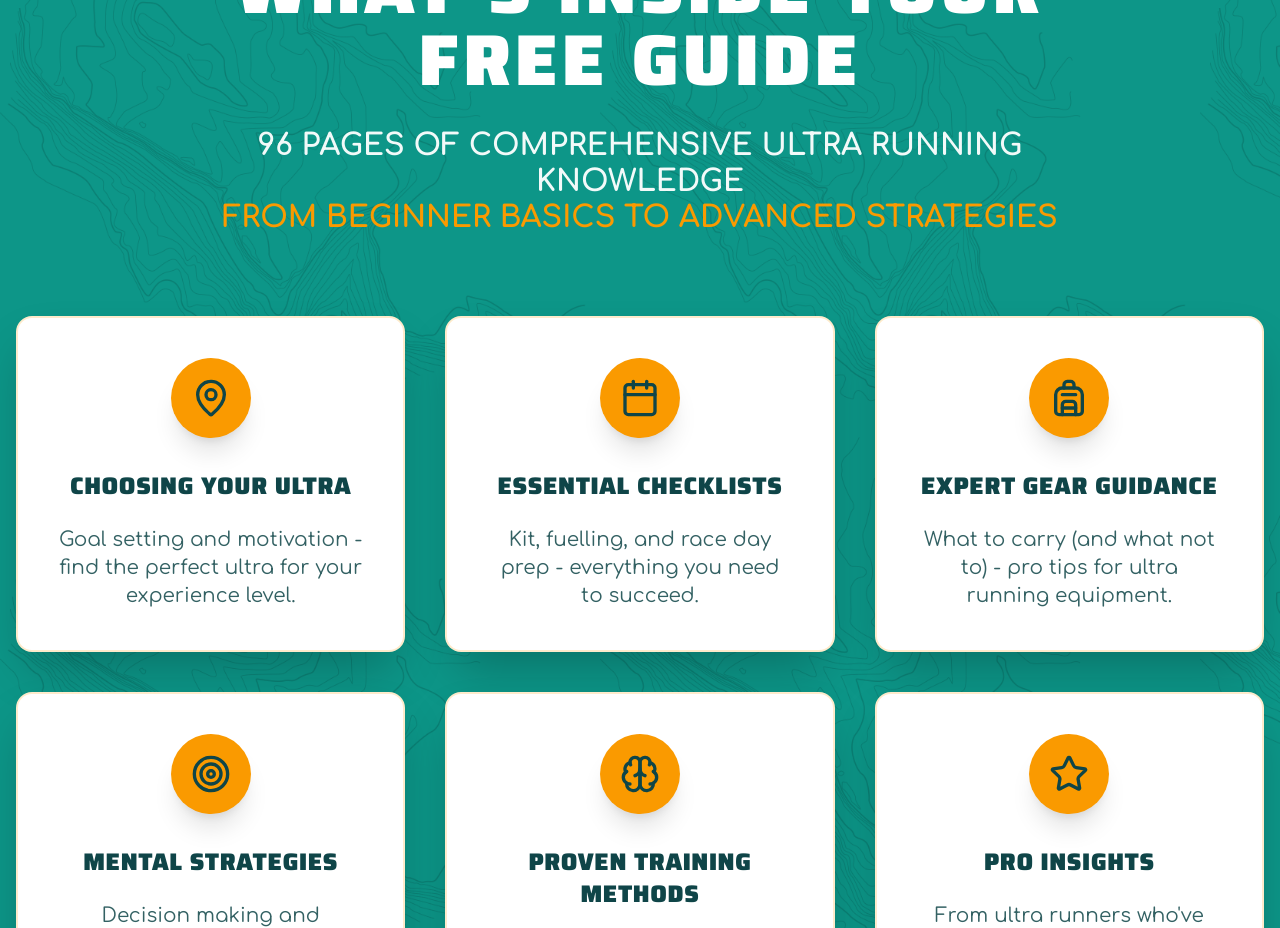
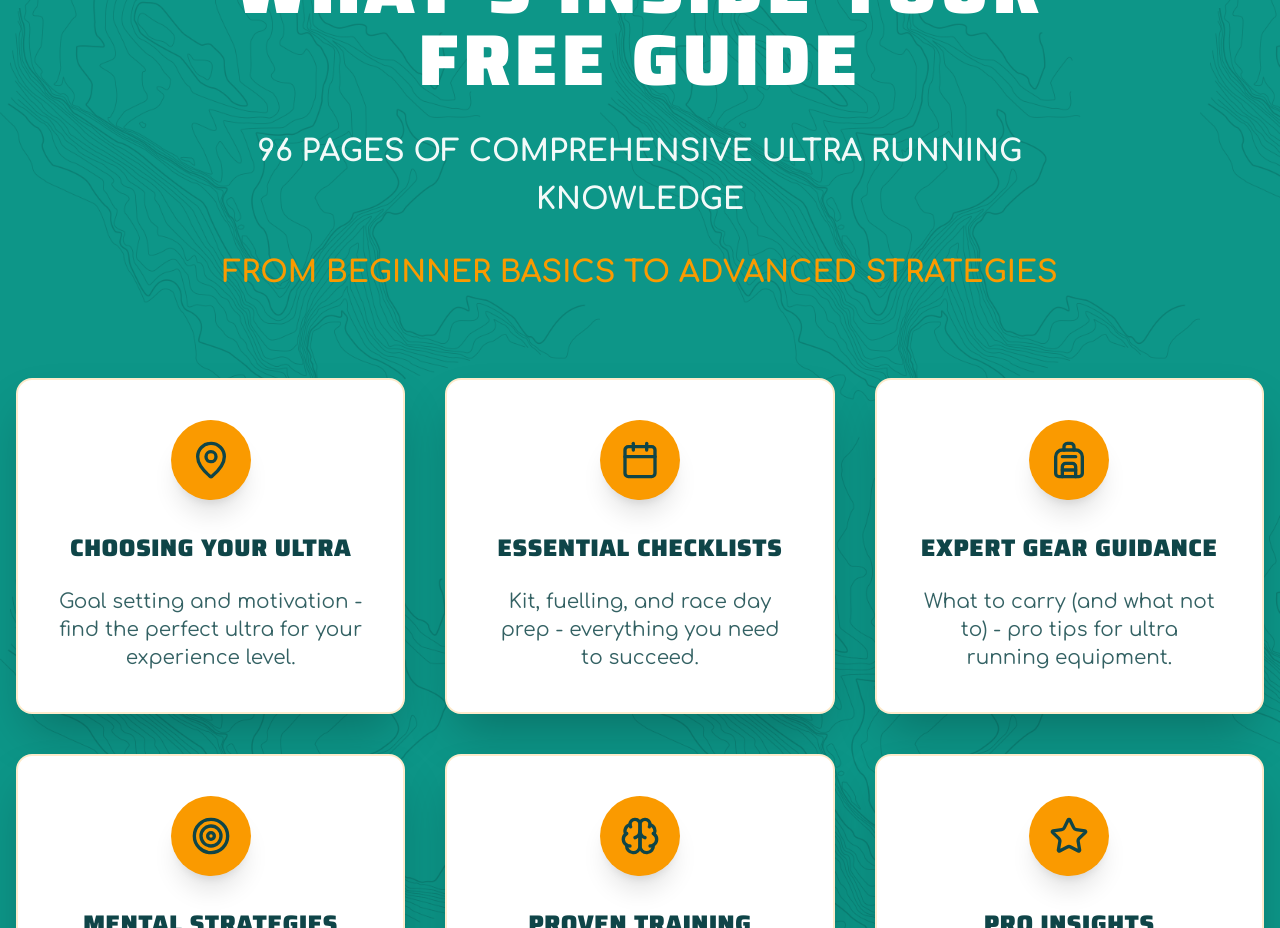
Before and after one commit to weflare-agency/ultra-trail-conqueror, a React (Vite) app: page / in a window 1280 px wide. Shown: the part 2340-3268 px from the top of the page. Built offline with nearby package versions, Linux system fonts and the light colour scheme; the HTML template or start-up script is replaced by a standard one; a web font is replaced by a local one.

Commit message:
Add space above text

```diff
--- a/src/components/WhatsInside.tsx
+++ b/src/components/WhatsInside.tsx
@@ -41,10 +41,14 @@ export function WhatsInside() {
           <h2 className="font-saira font-black text-5xl md:text-6xl lg:text-7xl text-white mb-8 tracking-wider leading-tight">
             WHAT'S INSIDE YOUR<br />FREE GUIDE
           </h2>
-          <p className="font-comfortaa font-semibold text-xl md:text-2xl lg:text-3xl text-white/95 max-w-4xl mx-auto leading-relaxed">
-            96 PAGES OF COMPREHENSIVE ULTRA RUNNING KNOWLEDGE<br />
-            <span className="text-harrier-yellow">FROM BEGINNER BASICS TO ADVANCED STRATEGIES</span>
-          </p>
+          <div className="font-comfortaa font-semibold text-xl md:text-2xl lg:text-3xl max-w-4xl mx-auto">
+            <p className="text-white/95 leading-relaxed mb-6">
+              96 PAGES OF COMPREHENSIVE ULTRA RUNNING KNOWLEDGE
+            </p>
+            <p className="text-harrier-yellow leading-relaxed">
+              FROM BEGINNER BASICS TO ADVANCED STRATEGIES
+            </p>
+          </div>
         </div>
 
         <div className="grid md:grid-cols-2 lg:grid-cols-3 gap-10 max-w-7xl mx-auto">
```
